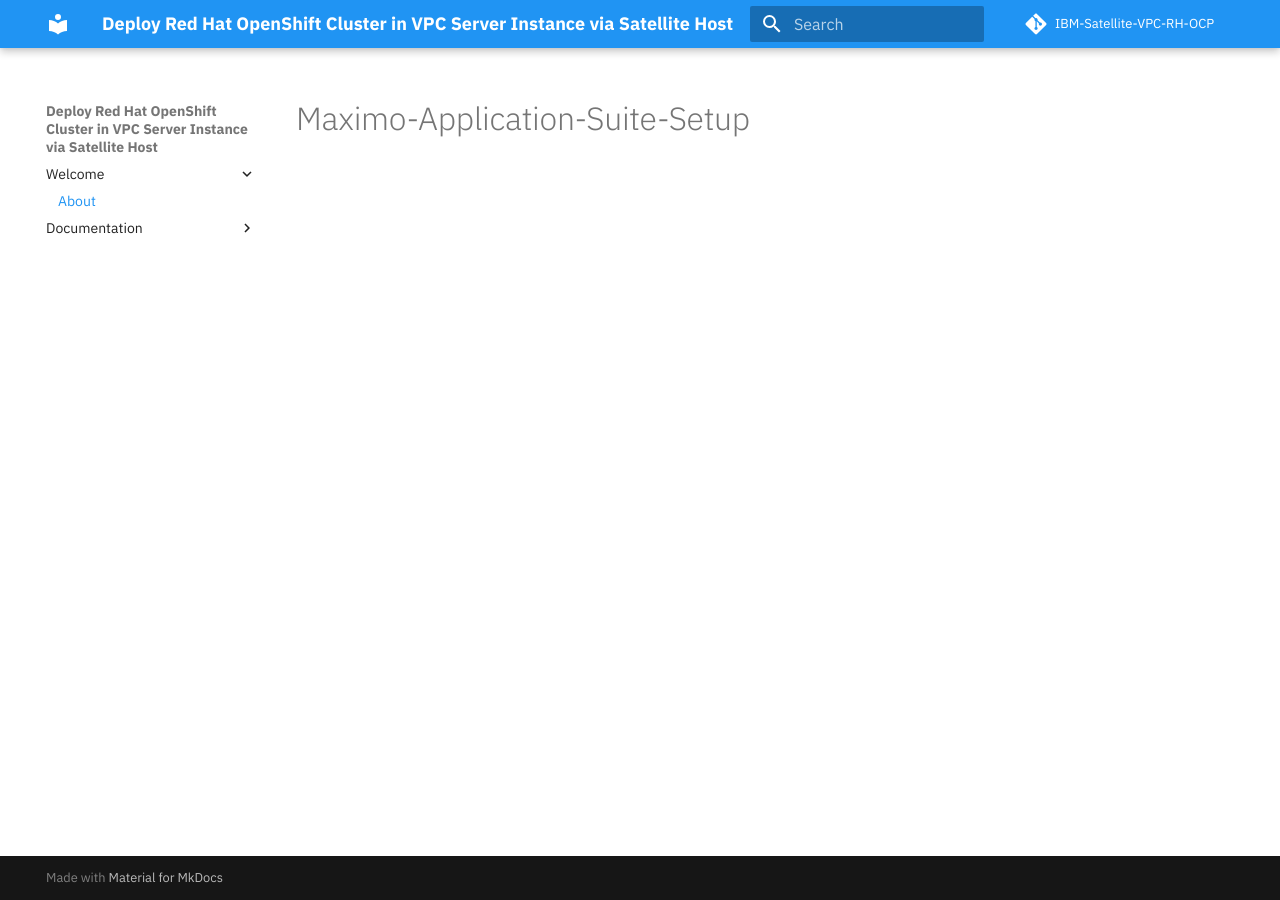
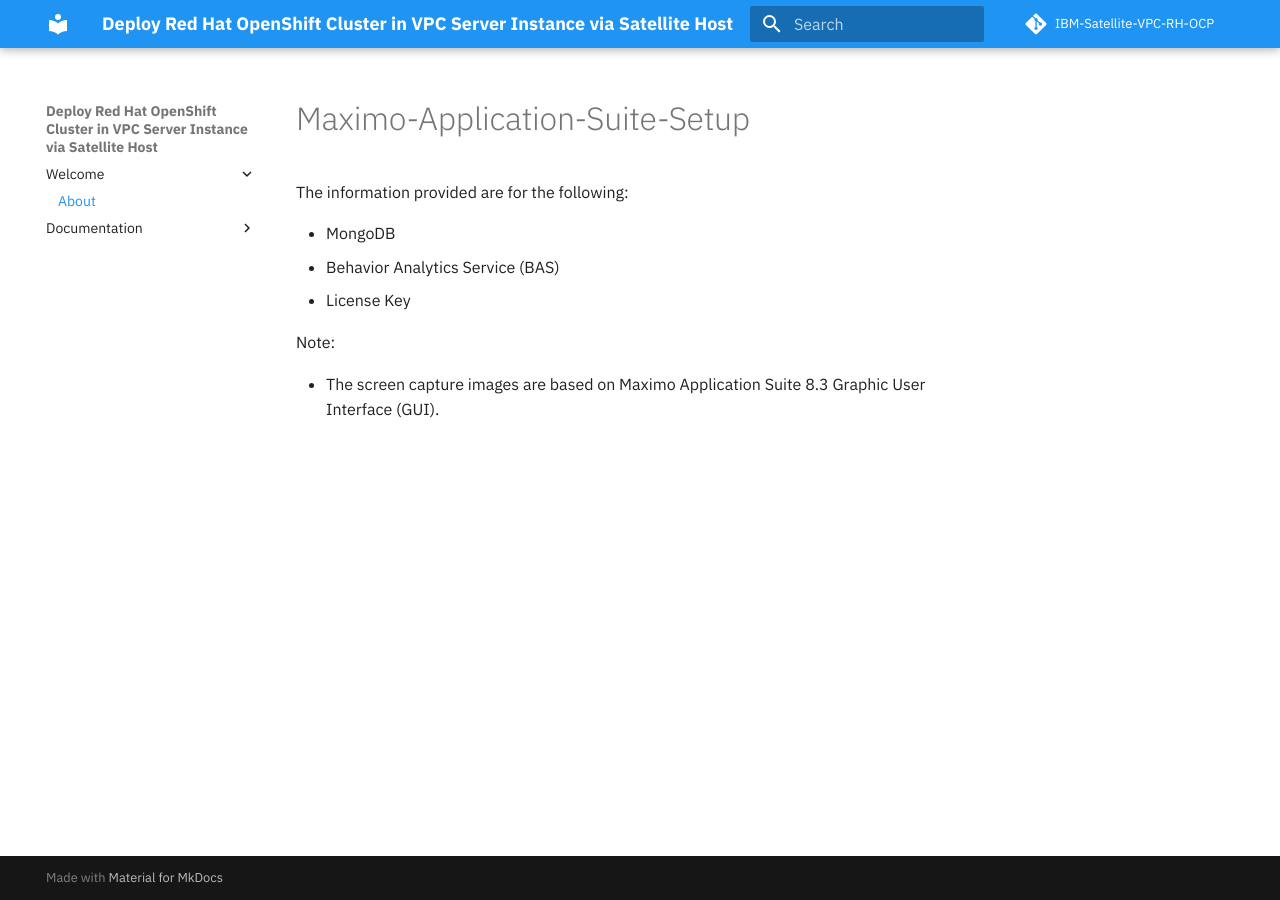
Before and after one commit to IraAngeles-IBM/Maximo-Application-Suite-Setup, an MkDocs documentation site: the page built from docs/index.md, in a window 1280 px wide. Built offline with MkDocs 1.6.1 and Material for MkDocs 9.7.7, drawn with Linux system fonts in a browser that asks for light colours; comment, search, counter and statistics services are not loaded.

Commit message:
added license key, completion and index information.

```diff
--- a/docs/index.md
+++ b/docs/index.md
@@ -1 +1,11 @@
 # Maximo-Application-Suite-Setup
+
+The information provided are for the following:
+
+* MongoDB
+* Behavior Analytics Service (BAS)
+* License Key
+
+Note:
+
+* The screen capture images are based on Maximo Application Suite 8.3 Graphic User Interface (GUI).
```
Also changed, not shown: docs/mas-setup.md (+10 -0 lines), site/index.html, site/mas-setup/index.html, site/search/search_index.json, site/sitemap.xml, 1 other file.
